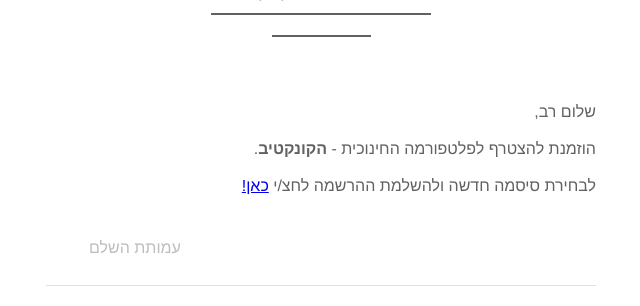
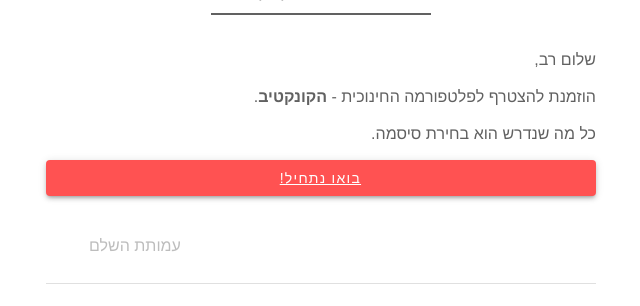
Before and after one commit to connectiveproject/connective, a Django app: template server/server/templates/users/invite_with_password_reset.html in a window 1280 px wide. Shown: the part 494-800 px from the top of the page, without its empty margins (319-959 px from the left). Run offline with Django 3.2, Linux system fonts and the light colour scheme; the template is opened without the code that fills it, so the values that code supplies are empty; parts of the project's set-up code (start-up, migrations or seed data) failed here and were passed over.

Commit message:
change: sign up email - add button and change text

```diff
--- a/server/server/templates/users/invite_with_password_reset.html
+++ b/server/server/templates/users/invite_with_password_reset.html
@@ -38,6 +38,86 @@
       display: block;
       margin: 13px 0;
     }
+
+	 .button {
+      -webkit-text-size-adjust: 100%;
+      word-break: normal;
+      tab-size: 4;
+      -webkit-font-smoothing: antialiased;
+      -webkit-tap-highlight-color: rgba(0,0,0,0);
+      overflow-wrap: break-word;
+      background-repeat: no-repeat;
+      font: inherit;
+      overflow: visible;
+      border-style: none;
+      align-items: center;
+      border-radius: 4px;
+      font-weight: 500;
+      letter-spacing: .0892857143em;
+      justify-content: center;
+      outline: 0;
+      position: relative;
+      text-decoration: none;
+      text-indent: .0892857143em;
+      text-transform: uppercase;
+      transition-duration: .28s;
+      transition-property: box-shadow,transform,opacity;
+      transition-timing-function: cubic-bezier(.4,0,.2,1);
+      user-select: none;
+      vertical-align: middle;
+      white-space: nowrap;
+      display: flex;
+      flex: 1 0 auto;
+      min-width: 100%!important;
+      cursor: pointer;
+      -webkit-appearance: button;
+      margin: 1em 0px 0px 0px;
+      box-sizing: border-box;
+      direction: rtl;
+      font-family: Assistant,Arial!important;
+      font-size: .875rem;
+      color: #fff!important;
+      caret-color: #fff!important;
+      box-shadow: 0 3px 3px -2px rgba(0,0,0,.2),0 3px 4px 0 rgba(0,0,0,.14),0 1px 8px 0 rgba(0,0,0,.12)!important;
+      background-color: #ff5252 !important;
+      border-color: #ff5252 !important;
+      height: 36px;
+      padding: 0 16px;
+	}
+
+	.button a {
+	  -webkit-text-size-adjust: 100%;
+    word-break: normal;
+    tab-size: 4;
+    -webkit-font-smoothing: antialiased;
+    -webkit-tap-highlight-color: rgba(0,0,0,0);
+    overflow-wrap: break-word;
+    font: inherit;
+    font-weight: 500;
+    letter-spacing: .0892857143em;
+    text-indent: .0892857143em;
+    text-transform: uppercase;
+    user-select: none;
+    white-space: nowrap;
+    cursor: pointer;
+    font-size: .875rem;
+    caret-color: #fff!important;
+    background-repeat: no-repeat;
+    padding: 0;
+    margin: 0;
+    box-sizing: border-box;
+    direction: rtl;
+    font-family: Assistant,Arial!important;
+    align-items: center;
+    color: inherit;
+    display: flex;
+    flex: 1 0 auto;
+    justify-content: inherit;
+    line-height: normal;
+    position: relative;
+    transition: inherit;
+    transition-property: opacity;
+	}
   </style>
   <link href="https://fonts.googleapis.com/css?family=Varela+Round:300,500" rel="stylesheet" type="text/css">
   <style type="text/css">
@@ -153,10 +233,6 @@
                     </td>
                   </tr>
                   <tr>
-                    <td style="font-size:0px;padding:10px 25px;word-break:break-word;">
-                      <p style="border-top:solid 2px #616161;font-size:1px;margin:0px auto;width:45%;">
-                      </p>
-                    </td>
                   </tr>
                 </table>
               </div>
@@ -169,7 +245,7 @@
       <table align="center" border="0" cellpadding="0" cellspacing="0" role="presentation" style="width:100%;">
         <tbody>
           <tr>
-            <td style="direction:ltr;font-size:0px;padding:0px;padding-top:30px;text-align:center;">
+            <td style="direction:ltr;font-size:0px;padding:0px;text-align:center;">
               <div class="mj-column-per-100 mj-outlook-group-fix" style="font-size:0px;text-align:left;direction:ltr;display:inline-block;vertical-align:top;width:100%;">
                 <table border="0" cellpadding="0" cellspacing="0" role="presentation" style="vertical-align:top;" width="100%">
                   <tr>
@@ -177,7 +253,7 @@
                       <div style="font-family:Varela Round, Helvetica, sans-serif;font-size:16px;font-weight:300;line-height:24px;text-align:left;color:#616161;">
                         <p>שלום רב,</p>
                         <p> הוזמנת להצטרף לפלטפורמה החינוכית - <b>הקונקטיב</b>. </p>
-                        <p>לבחירת סיסמה חדשה ולהשלמת ההרשמה לחצ/י <a href="{{ uri }}/{{ uid }}/{{ token }}">כאן!</a></p>
+                        <p> כל מה שנדרש הוא בחירת סיסמה. <span class="button"> <a href="{{ uri }}/{{ uid }}/{{ token }}"> בואו נתחיל! </a></span></p>
                       </div>
                     </td>
                   </tr>
@@ -229,5 +305,4 @@
     </div>
   </div>
 </body>
-
 </html>
```
